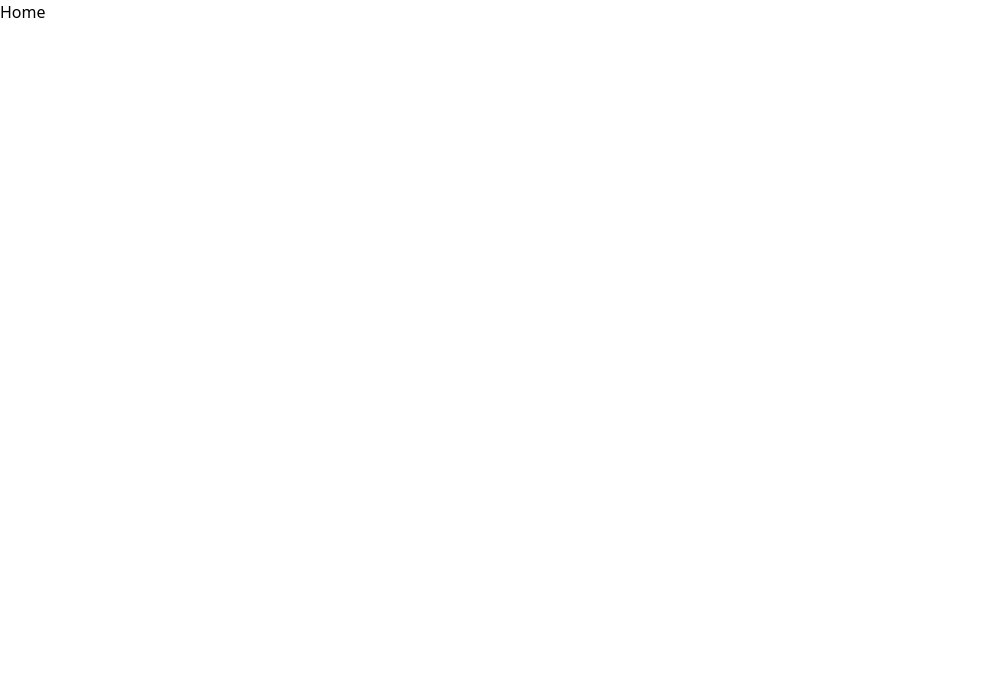
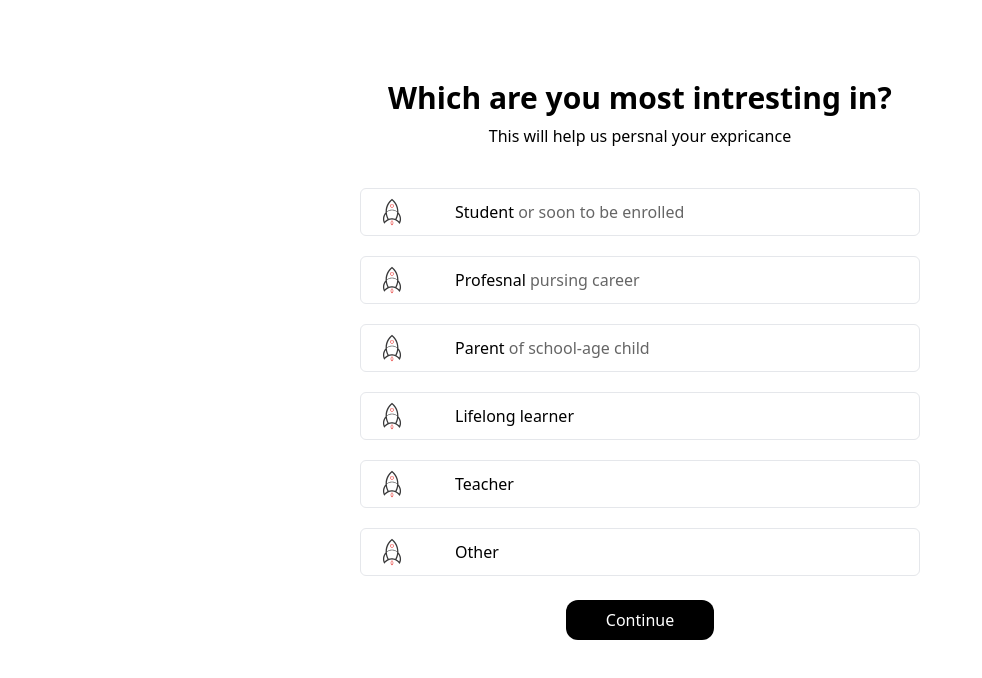
Before and after one commit to ichanddan/Multi-Step-From, a React (Create React App) app: page / in a window 1280 px wide. Shown: the top 678 px of the page, without its empty margins (0-982 px from the left). Built offline with nearby package versions, Linux system fonts and the light colour scheme.

Commit message:
Add 3 pages in 1page

```diff
--- a/src/components/Home.js
+++ b/src/components/Home.js
@@ -1,7 +1,97 @@
-import React from 'react'
+import React, { useState } from 'react'
+import isvg from './accelerate-svgrepo-com.svg'
 
 export const Home = () => {
+  const[data , setData]=useState(1)
   return (
-    <div>Home</div>
+    <div className='mx-auto'>
+      <div className=' flex justify-center items-center flex-col m-20'>
+        {
+          data===1 ? <>
+          <h1 className='font-bold text-3xl lin'>Which are you most intresting in?</h1>
+          <p className='mt-2'>This will help us persnal your expricance</p>
+          <div className='flex items-center justify-left gap-10 px-2 w-2/4 border rounded-md mt-10'>
+            <div className='p-2'>
+              <img src={isvg} alt='ajdsdjs' width={30} height={30}></img>
+            </div>
+            <h1>Student <span className='opacity-60'>or soon to be enrolled</span> </h1>
+          </div>
+          <div className='flex items-center justify-left gap-10 px-2 w-2/4 border rounded-md mt-5'>
+            <div className='p-2'>
+              <img src={isvg} alt='ajdsdjs' width={30} height={30}></img>
+            </div>
+            <h1>Profesnal <span className='opacity-60'>pursing career</span> </h1>
+          </div>
+          <div className='flex items-center justify-left gap-10 px-2 w-2/4 border rounded-md mt-5'>
+            <div className='p-2'>
+              <img src={isvg} alt='ajdsdjs' width={30} height={30}></img>
+            </div>
+            <h1>Parent <span className='opacity-60'>of school-age child</span> </h1>
+          </div>
+          <div className='flex items-center justify-left gap-10 px-2 w-2/4 border rounded-md mt-5'>
+            <div className='p-2'>
+              <img src={isvg} alt='ajdsdjs' width={30} height={30}></img>
+            </div>
+            <h1>Lifelong learner</h1>
+          </div>
+          <div className='flex items-center justify-left gap-10 px-2 w-2/4 border rounded-md mt-5'>
+            <div className='p-2'>
+              <img src={isvg} alt='ajdsdjs' width={30} height={30}></img>
+            </div>
+            <h1>Teacher</h1>
+          </div>
+          <div className='flex items-center justify-left gap-10 px-2 w-2/4 border rounded-md mt-5'>
+            <div className='p-2'>
+              <img src={isvg} alt='ajdsdjs' width={30} height={30}></img>
+            </div>
+            <h1>Other</h1>
+          </div></> :
+          data===2 ? <><h1 className='font-bold text-3xl lin'>Which describes you best</h1>
+          <p className='mt-2'>choice just one. This will help us get your started(but won't limit your expireance)</p>
+          <div className='flex items-center justify-left gap-10 px-2 w-2/4 border rounded-md mt-10'>
+            <div className='p-2'>
+              <img src={isvg} alt='ajdsdjs' width={30} height={30}></img>
+            </div>
+            <h1>Learn Spacfic skills to advance career </h1>
+          </div>
+          <div className='flex items-center justify-left gap-10 px-2 w-2/4 border rounded-md mt-5'>
+            <div className='p-2'>
+              <img src={isvg} alt='ajdsdjs' width={30} height={30}></img>
+            </div>
+            <h1>Exploring new topic i'm intersted in</h1>
+          </div>
+          <div className='flex items-center justify-left gap-10 px-2 w-2/4 border rounded-md mt-5'>
+            <div className='p-2'>
+              <img src={isvg} alt='ajdsdjs' width={30} height={30}></img>
+            </div>
+            <h1>Refraceing my math functions</h1>
+          </div>
+          <div className='flex items-center justify-left gap-10 px-2 w-2/4 border rounded-md mt-5'>
+            <div className='p-2'>
+              <img src={isvg} alt='ajdsdjs' width={30} height={30}></img>
+            </div>
+            <h1>Exercising my brain to stay sharp</h1>
+          </div>
+          <div className='flex items-center justify-left gap-10 px-2 w-2/4 border rounded-md mt-5'>
+            <div className='p-2'>
+              <img src={isvg} alt='ajdsdjs' width={30} height={30}></img>
+            </div>
+            <h1>Somthing else</h1>
+          </div>
+          </> : data===3 ? <>
+
+          <div className='flex items-center justify-between gap-10 px-2 d mt-10'>
+            <img src={isvg} alt='ajdsdjs' width={350} height={350}></img>
+            <div className='w-2/4'>
+            <h1 className='font-bold text-2xl'>You're in the right place</h1>
+            <p className='mt-5 opacity-80'>You're in the right place Brilliant gets you hands-on to help improve your professional skills and knowledge. You'll interact with concepts and solve fun problems in math, science, and computer science.</p>
+            </div>
+          </div>
+          </> : <div></div>
+        }
+
+        <button onClick={(()=>{setData(data+1)})} className='px-10 bg-black p-2 text-white rounded-xl mt-6'>Continue</button>
+      </div>
+    </div>
   )
 }
```
Also changed, not shown: src/components/accelerate-svgrepo-com.svg (added).
